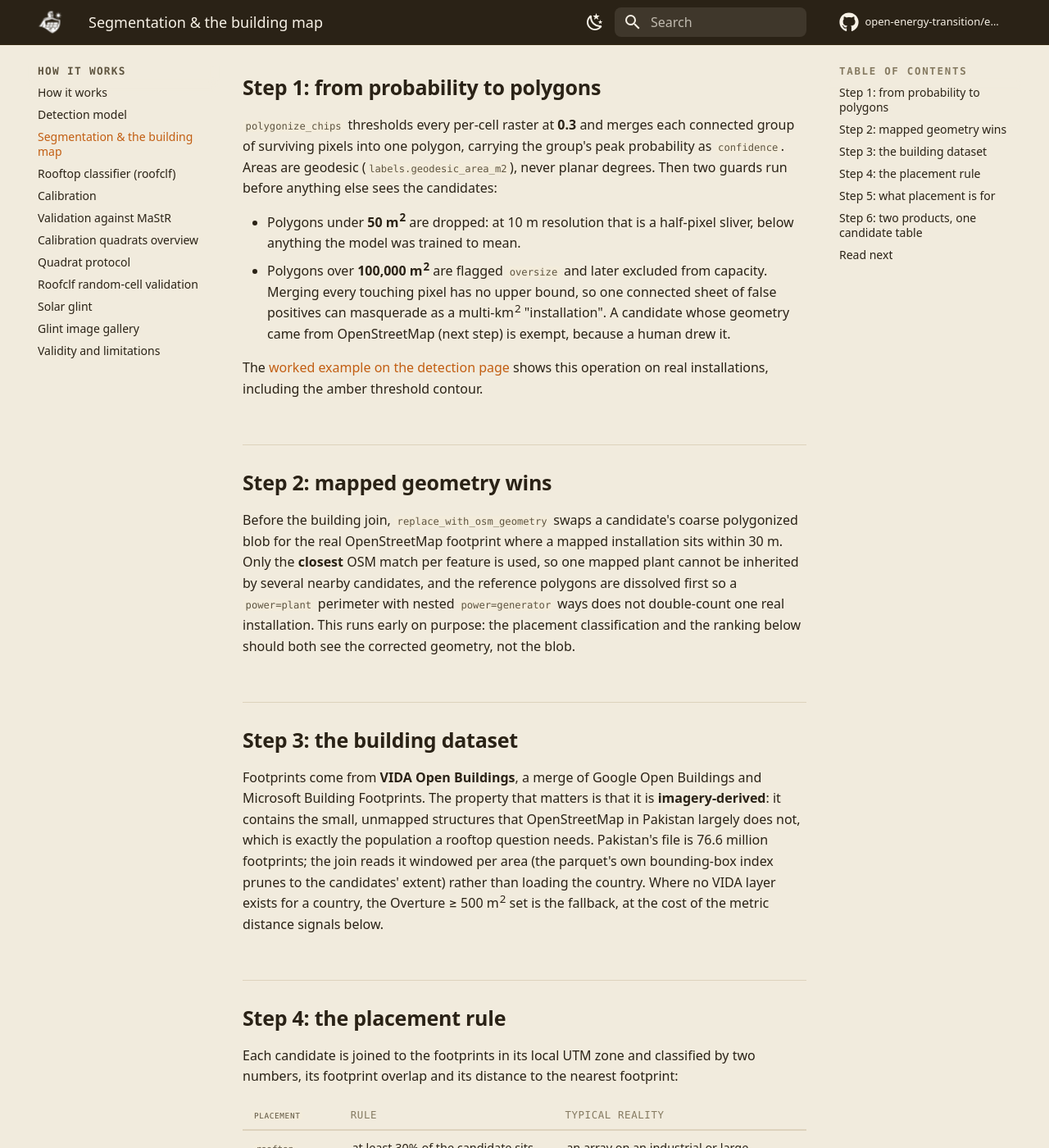
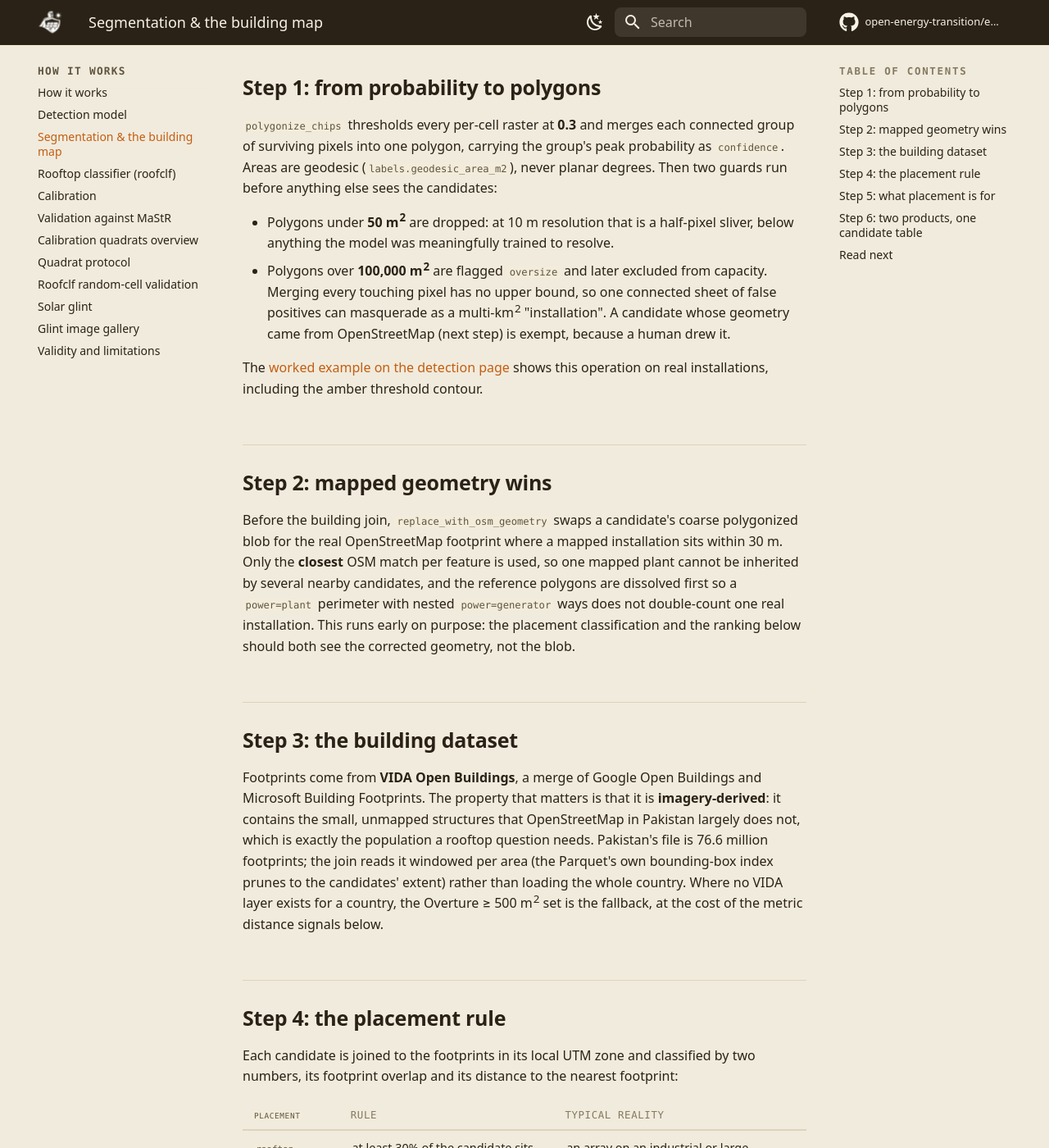
Before and after one commit to open-energy-transition/earthpv, an MkDocs documentation site: the page built from docs/methods/segmentation.md, in a window 1280 px wide and 1400 px high, scrolled down 721 px. Shown: the whole window at 82% size. Built offline with MkDocs 1.6.1 and Material for MkDocs 9.7.7, drawn with Linux system fonts in a browser that asks for light colours; comment, search, counter and statistics services are not loaded; some of the changed text lies outside the part shown.

Commit message:
Update-segmentation.md

```diff
--- a/docs/methods/segmentation.md
+++ b/docs/methods/segmentation.md
@@ -25,7 +25,7 @@ group of surviving pixels into one polygon, carrying the group's peak probabilit
 two guards run before anything else sees the candidates:
 
 - Polygons under **50 m<sup>2</sup>** are dropped: at 10 m resolution that is a
-  half-pixel sliver, below anything the model was trained to mean.
+  half-pixel sliver, below anything the model was meaningfully trained to resolve.
 - Polygons over **100,000 m<sup>2</sup>** are flagged `oversize` and later excluded from
   capacity. Merging every touching pixel has no upper bound, so one connected sheet of
   false positives can masquerade as a multi-km<sup>2</sup> "installation". A candidate
@@ -52,8 +52,8 @@ Microsoft Building Footprints. The property that matters is that it is
 **imagery-derived**: it contains the small, unmapped structures that OpenStreetMap in
 Pakistan largely does not, which is exactly the population a rooftop question needs.
 Pakistan's file is 76.6 million footprints; the join reads it windowed per area (the
-parquet's own bounding-box index prunes to the candidates' extent) rather than loading
-the country. Where no VIDA layer exists for a country, the Overture &ge; 500 m<sup>2</sup>
+Parquet's own bounding-box index prunes to the candidates' extent) rather than loading
+the whole country. Where no VIDA layer exists for a country, the Overture &ge; 500 m<sup>2</sup>
 set is the fallback, at the cost of the metric distance signals below.
 
 ## Step 4: the placement rule
```
Also changed, not shown: other parts of docs/methods/segmentation.md (+2 -2 lines).
